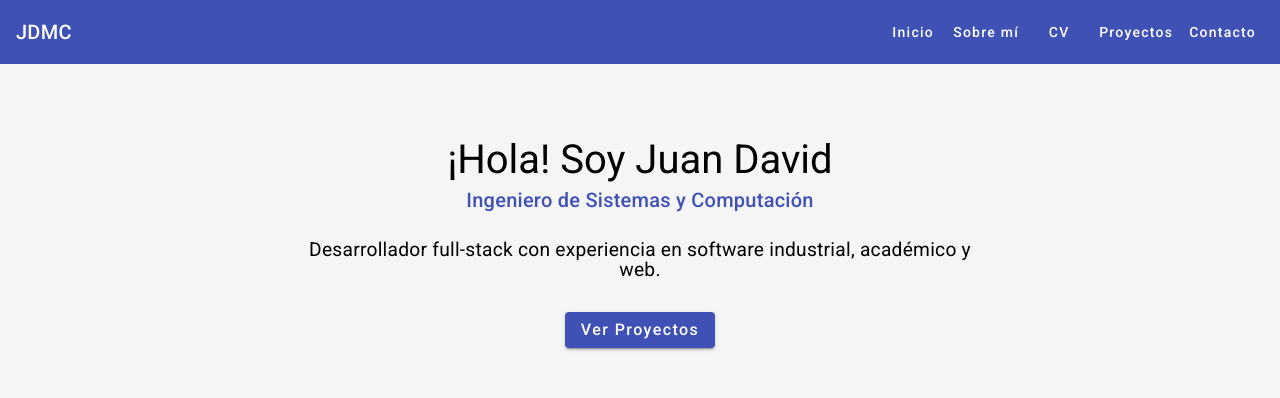
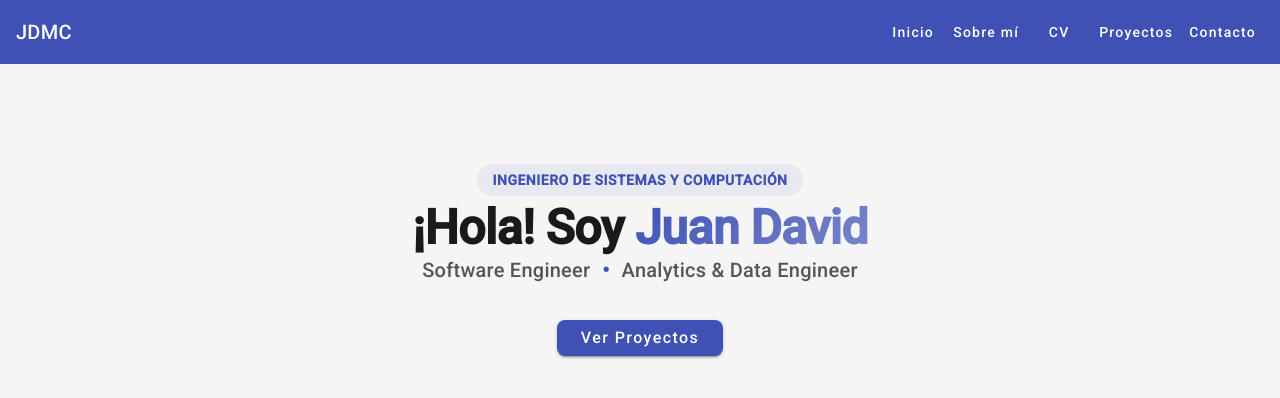
Before and after one commit to JuanMorenoC/jdmcoficial, an Angular app: page / in a window 1280 px wide. Shown: the top 398 px of the page. Built offline with nearby package versions, Linux system fonts and the light colour scheme.

Commit message:
fix: fix and add update about my projects and CV

```diff
--- a/src/app/app.module.ts
+++ b/src/app/app.module.ts
@@ -22,6 +22,7 @@ import { MatIconModule } from '@angular/material/icon';
 import { MatSnackBarModule } from '@angular/material/snack-bar';
 import { DomSanitizer } from '@angular/platform-browser';
 import { MatIconRegistry } from '@angular/material/icon';
+import { MatExpansionModule } from '@angular/material/expansion';
 
 @NgModule({ declarations: [
         AppComponent,
@@ -42,7 +43,8 @@ import { MatIconRegistry } from '@angular/material/icon';
         MatButtonModule,
         MatToolbarModule,
         MatSnackBarModule,
-        MatIconModule], providers: [provideHttpClient(withXhr(), withInterceptorsFromDi())] })
+        MatIconModule,
+        MatExpansionModule], providers: [provideHttpClient(withXhr(), withInterceptorsFromDi())] })
 export class AppModule {
   constructor(matIconRegistry: MatIconRegistry, domSanitizer: DomSanitizer) {
     matIconRegistry.addSvgIcon(
--- a/src/app/pages/inicio/inicio.component.html
+++ b/src/app/pages/inicio/inicio.component.html
@@ -1,6 +1,14 @@
 <section class="inicio" @fadeIn>
-  <h1>¡Hola! Soy Juan David</h1>
-  <h2>Ingeniero de Sistemas y Computación</h2>
-  <p>Desarrollador full-stack con experiencia en software industrial, académico y web.</p>
-  <button mat-raised-button color="primary" routerLink="/proyectos">Ver Proyectos</button>
+  <span class="badge">Ingeniero de Sistemas y Computación</span>
+  <h1>¡Hola! Soy <span class="highlight">Juan David</span></h1>
+
+  <div class="roles">
+    <span>Software Engineer</span>
+    <span class="separator">•</span>
+    <span>Analytics & Data Engineer</span>
+  </div>
+
+  <div class="actions">
+    <button mat-raised-button color="primary" routerLink="/proyectos">Ver Proyectos</button>
+  </div>
 </section>
--- a/src/app/pages/inicio/inicio.component.scss
+++ b/src/app/pages/inicio/inicio.component.scss
@@ -1,24 +1,58 @@
 .inicio {
-  max-width: 700px;
-  margin: 80px auto;
+  max-width: 800px;
+  margin: 100px auto;
   text-align: center;
+  display: flex;
+  flex-direction: column;
+  align-items: center;
+
+  .badge {
+    display: inline-block;
+    padding: 6px 16px;
+    font-size: 0.875rem;
+    font-weight: 600;
+    letter-spacing: 0.5px;
+    color: #3f51b5;
+    background-color: rgba(63, 81, 181, 0.08);
+    border-radius: 20px;
+    margin-bottom: 1rem;
+    text-transform: uppercase;
+  }
 
   h1 {
-    font-size: 2.5rem;
-    margin-bottom: 0.5rem;
+    font-size: 3rem;
+    font-weight: 800;
+    letter-spacing: -0.5px;
+    margin-bottom: 1rem;
+    color: #1a1a1a;
+
+    .highlight {
+      background: linear-gradient(135deg, #3f51b5 0%, #7986cb 100%);
+      -webkit-background-clip: text;
+      -webkit-text-fill-color: transparent;
+    }
   }
 
-  h2 {
-    color: #3f51b5;
-    margin-bottom: 1.5rem;
-  }
+  .roles {
+    display: flex;
+    align-items: center;
+    justify-content: center;
+    gap: 0.75rem;
+    font-size: 1.25rem;
+    font-weight: 500;
+    color: #555;
+    margin-bottom: 2.5rem;
+    flex-wrap: wrap;
 
-  p {
-    font-size: 1.2rem;
-    margin-bottom: 2rem;
+    .separator {
+      color: #3f51b5;
+      font-weight: bold;
+    }
   }
 
   button {
     font-size: 1rem;
+    padding: 8px 24px;
+    border-radius: 8px;
   }
 }
--- a/src/app/pages/proyectos/proyectos.component.html
+++ b/src/app/pages/proyectos/proyectos.component.html
@@ -1,16 +1,28 @@
 <section class="proyectos" @fadeIn>
   <h2>Proyectos</h2>
 
-  @for (p of proyectos; track p) {
-    <mat-card class="proyecto-card">
-      <mat-card-title>{{ p.nombre }}</mat-card-title>
-      <mat-card-content>
-        <p>{{ p.descripcion }}</p>
-        <p><strong>Tecnologías:</strong> {{ p.tecnologias.join(', ') }}</p>
-      </mat-card-content>
-      <mat-card-actions>
-        <a mat-button color="primary" [href]="p.repositorio" target="_blank">Ver repositorio</a>
-      </mat-card-actions>
-    </mat-card>
-  }
+  <mat-accordion multi="false">
+    @for (p of proyectos; track p.nombre) {
+      <mat-expansion-panel class="proyecto-panel">
+        <mat-expansion-panel-header>
+          <mat-panel-title>
+            <strong>{{ p.nombre }}</strong>
+          </mat-panel-title>
+        </mat-expansion-panel-header>
+
+        <div class="proyecto-contenido">
+          <p>{{ p.descripcion }}</p>
+          <p><strong>Tecnologías:</strong> {{ p.tecnologias.join(', ') }}</p>
+
+          @if (p.repositorio) {
+            <div class="acciones">
+              <a mat-button color="primary" [href]="p.repositorio" target="_blank">
+                Ver repositorio
+              </a>
+            </div>
+          }
+        </div>
+      </mat-expansion-panel>
+    }
+  </mat-accordion>
 </section>
--- a/src/app/pages/proyectos/proyectos.component.scss
+++ b/src/app/pages/proyectos/proyectos.component.scss
@@ -8,8 +8,27 @@
     text-align: center;
   }
 
-  .proyecto-card {
-    margin-bottom: 20px;
-    text-align: justify;
+  .proyecto-panel {
+    margin-bottom: 16px;
+    border-radius: 4px;
+
+    mat-panel-title {
+      font-size: 1.05rem;
+      color: #1a237e;
+    }
+
+    .proyecto-contenido {
+      text-align: justify;
+      padding-top: 10px;
+
+      p {
+        line-height: 1.6;
+      }
+
+      .acciones {
+        margin-top: 15px;
+        text-align: left;
+      }
+    }
   }
 }
--- a/src/app/pages/sobre-mi/sobre-mi.component.html
+++ b/src/app/pages/sobre-mi/sobre-mi.component.html
@@ -6,27 +6,18 @@
 
     <div class="descripcion">
       <p>
-        Desarrollador de software con tres años de experiencia en el desarrollo de
-        aplicaciones web utilizando frameworks como Angular y Spring Boot.
-        Especializado en la implementación de soluciones eficientes para la exportación
-        y procesamiento de datos, así como en la integración de bases de datos como
-        MySQL, PostgreSQL, SQLite, SQL Server y Oracle. También desarrollo en Python.
-        Apasionado por el aprendizaje continuo, la inteligencia artificial y el desarrollo de
-        proyectos innovadores. Capacidad para trabajar en equipo, gestionar tiempos
-        de manera efectiva y adaptarse rápidamente a nuevas tecnologías.
+        Ingeniero de Sistemas y Computación (M.Sc. Engineer) con 4 años de experiencia profesional especializándose en la arquitectura, procesamiento y optimización de grandes volúmenes de datos. Experto en diseñar e implementar flujos eficientes de datos, garantizar la interoperabilidad entre múltiples motores relacionales y desplegar soluciones de Inteligencia Artificial para la extracción automatizada y minería de datos del mundo real. Sólida capacidad analítica para transformar datos complejos en reportes e integraciones de alto valor, operando bajo metodologías ágiles y con un alto nivel de autonomía.
       </p>
       <hr>
-      <h3>Habilidades</h3>
+      <h3><strong>Habilidades</strong></h3>
       <ul>
-        <li>Java, Python, TypeScript</li>
-        <li>Angular, React, Spring Boot</li>
-        <li>PostgreSQL, MongoDB, MySQL, SQLite, SQL Server, Oracle</li>
-        <li>Git, Docker</li>
-        <li>BPMN</li>
-        <li>Trabajo en equipo, Gestión del tiempo</li>
+        <li><strong>Lenguajes de Programación:</strong> Python, Java, TypeScript, JavaScript.</li>
+        <li><strong>Frameworks & Herramientas:</strong> Spring Boot, Angular, React, Docker, Git.</li>
+        <li><strong>Bases de Datos & Data Workflows:</strong> Oracle, Microsoft SQL Server, PostgreSQL, MySQL, SQLite, flujos ETL/ELT, minería de datos, integraciones de IA mediante APIs.</li>
+        <li><strong>Habilidades Blandas:</strong> Trabajo en equipo, Gestión del tiempo</li>
       </ul>
       <hr>
-      <h3>Estudios</h3>
+      <h3><strong>Estudios</strong></h3>
       <ul>
         <li><strong>Ingeniería de Sistemas y Computación: </strong>Universidad del Quindío | 2016 - 2022</li>
         <li><strong>Maestría en Ingeniería con enfasís en Ingeniería de Software: </strong>Universidad del Quindío | 2023 - 2025</li>
```
Also changed, not shown: 1 other file (tests, documents, lock files or other folders).
